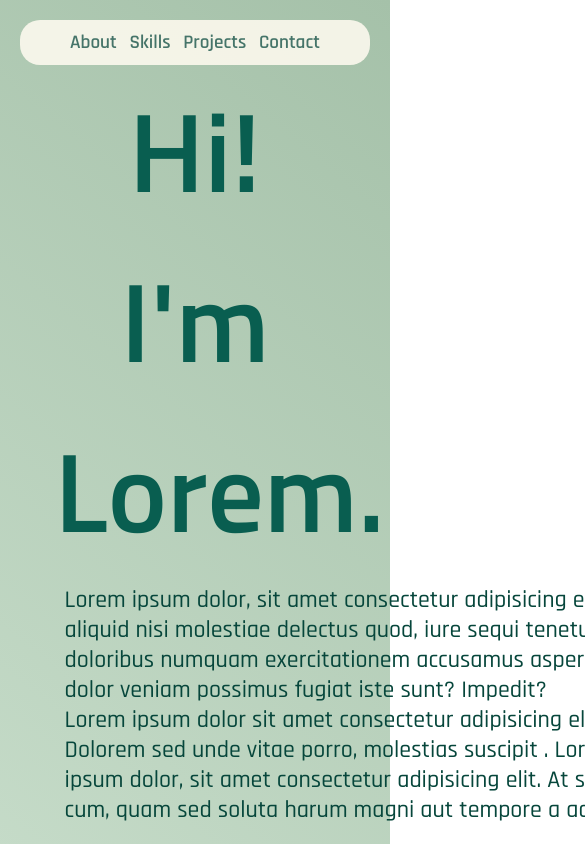
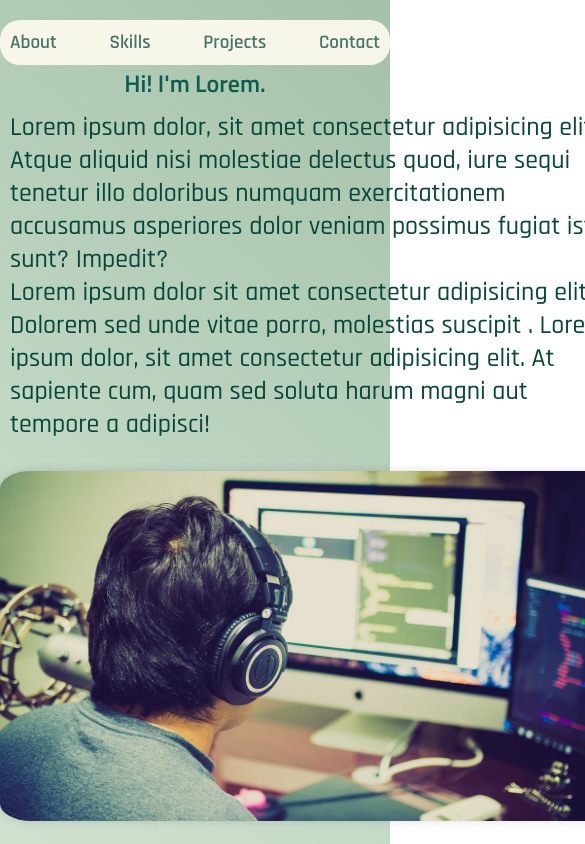
Before and after one commit to DonMaggio/donmaggio.github.io, a plain HTML site: page index.html in a window 390 px wide. Shown: the top 844 px of the page, 585 px wide, since content can reach past the window. Drawn offline with Linux system fonts and the light colour scheme.

Commit message:
Update styles.css

```diff
--- a/styles.css
+++ b/styles.css
@@ -11,7 +11,8 @@ body{
     font-family: Rajdhani, sans-serif;
     font-weight: 500;
     color: var(--text-color);
-    font-size: 1.5rem;
+    font-size: calc(1.5rem + 0.5vw); /* Ajustar tamaño de fuente en pantallas más grandes */
+    max-width: 100vw; /* Nueva linea */
     margin: 0;
     padding: 0;
     background: linear-gradient(220deg, rgba(165,193,169,1) 0%, rgba(197,219,200,1) 18%, rgba(255,243,232,1) 50%, rgba(255,249,243,1) 62%);
@@ -37,11 +38,11 @@ body{
 }
 
 .header__nav{
-    padding: 10px 50px ;
+    padding: 10px 20px; /* Reducir en pantallas pequeñas, antes padding: 10px 50px ;*/
     margin: 0 auto;
-    background-color: #fffbf1dd;
+    background-color: rgba(255, 251, 241, 0.9);
     border-radius: 20px;
-    width: clamp(350px, 50%, 500px)
+    width: 100%; /* Eliminar límites en el ancho antes width: clamp(350px, 50%, 500px) */
 }
 
 .header__nav-list{
@@ -69,10 +70,9 @@ body{
 /*    Presentacion Style    */
 
 .general{
-
     display: grid;
-    grid-template-columns: 90dvw;
-    grid-template-rows: 0.85fr 0.40fr 0.7fr 1fr 0.50fr 0.84fr;
+    grid-template-columns: 100%; /* Asegurarse que ocupa todo el ancho en móvil antes grid-template-columns: 90dvw; */
+    grid-template-rows: minmax(auto, 1fr); /* Las filas se ajustan a la altura de contenido antes grid-template-rows: 0.85fr 0.40fr 0.7fr 1fr 0.50fr 0.84fr;  */
     row-gap: 5px;
     justify-content: space-evenly;
     position: relative;
@@ -89,7 +89,7 @@ body{
 
 h1{
     font-family: "Titillium Web", sans-serif;
-    font-size: 7rem;
+    font-size: clamp(2rem, 5vw, 7rem); /* Tamaño adaptable al viewport antes font-size: 7rem; */
     font-weight: 600;
     text-align: center;
     color: #095e50;
@@ -157,9 +157,10 @@ h3{
     .general{
         grid-template-rows: 0.6fr 0.40fr 0.7fr 1fr 0.50fr 0.84fr;
     }
-    .about__box, .about2__box{
-        display: flex;
-        flex-direction: column
+
+    .about__box,
+    .about2__box {
+        flex-direction: column; /* Asegurar que la dirección sea columna en pantallas más pequeñas */
     }
 
     .about__imgbox{
@@ -168,11 +169,10 @@ h3{
         padding-top: 20px;
         padding-left: 10px;
     }
+
     h3 {
         padding: 0;
     }
-
-
 }
 
 /*   PROJETS STYLES   */
@@ -190,8 +190,8 @@ h3{
 
 
 h2{
-    font-family: "Titillium Web"sans-serif;
-    font-size: 5rem;
+    font-family: "Titillium Web", sans-serif;
+    font-size: clamp(1.5rem, 4vw, 5rem); /* antes font-size: 5rem; */
     font-weight: 600;
     text-align: center;
     color: #095e50;
@@ -206,7 +206,7 @@ h2{
 
 .cardcontainer{
     display: grid;
-    grid-template-columns: repeat(auto-fill,minmax(250px,1fr));
+    grid-template-columns: repeat(auto-fit, minmax(250px, 1fr)); /* Las tarjetas se ajustan automáticamente antes grid-template-columns: repeat(auto-fill,minmax(250px,1fr)); */
     justify-content: space-between;
     column-gap: 20px;
     width: 100%;
@@ -508,3 +508,39 @@ h2{
     width: .8em;
     height: .8em;
 }
+
+/* para hacer ajustes en pantallas muy pequeñas, como teléfonos móviles. */
+
+@media (max-width: 768px) {
+    .header__nav {
+        padding: 10px; /* Reducir padding en móviles */
+    }
+
+    .about, .about2 {
+        max-width: 100%; /* Ocupan todo el ancho de la pantalla */
+    }
+
+    .about__imgbox, .about2__imgbox {
+        padding-left: 0; /* Eliminar padding en móviles */
+        height: 50vh; /* Altura ajustada */
+    }
+
+    .card:first-child {
+        grid-column: span 1; /* Ajustar tamaño de primera tarjeta en móviles */
+        grid-row: span 1;
+    }
+
+    h1, h2, h3 {
+        font-size: clamp(1.5rem, 4vw, 4rem); /* Ajustar títulos en pantallas pequeñas */
+    }
+
+    .contact__logos {
+        flex-direction: column; /* Cambiar a una sola columna en pantallas pequeñas */
+        width: 100%; /* Ajustar el ancho */
+    }
+
+    .contact__logos-item {
+        width: 4em; /* Aumentar tamaño en móviles */
+        height: 4em;
+    }
+}
```
